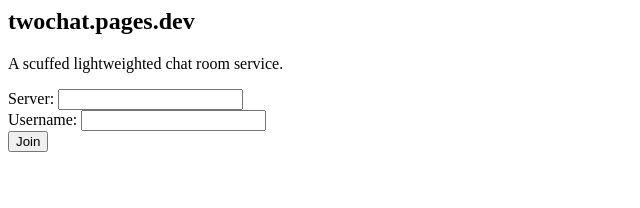
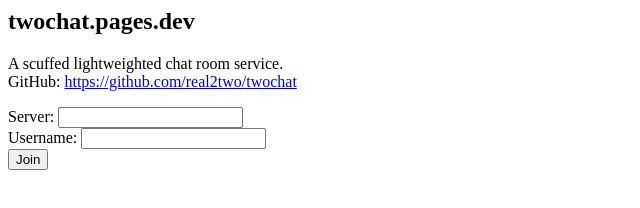
Before and after one commit to real2two/twochat, a plain HTML site: page src/index.html in a window 1280 px wide. Shown: the whole page, without its empty margins (0-640 px from the left). Drawn offline with Linux system fonts and the light colour scheme.

Commit message:
Update index.html

```diff
--- a/src/index.html
+++ b/src/index.html
@@ -18,7 +18,10 @@
     <body>
         <div id="login">
             <h2>twochat.pages.dev</h2>
-            <p>A scuffed lightweighted chat room service.</p>
+            <p>
+                A scuffed lightweighted chat room service.<br>
+                GitHub: <a href="https://github.com/real2two/twochat">https://github.com/real2two/twochat</a>
+            </p>
             <p id="error"></p>
             <p>
                 Server: <input id="server"><br>
```
